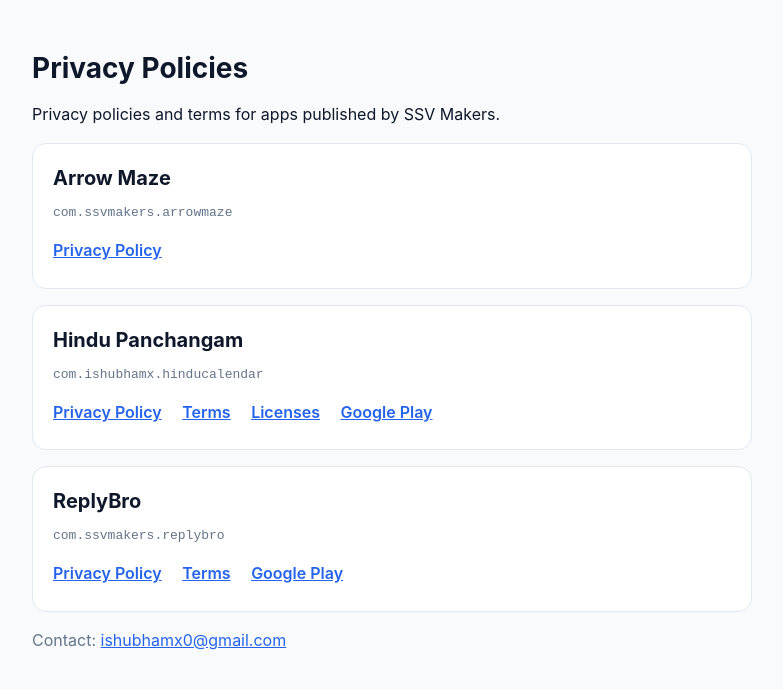
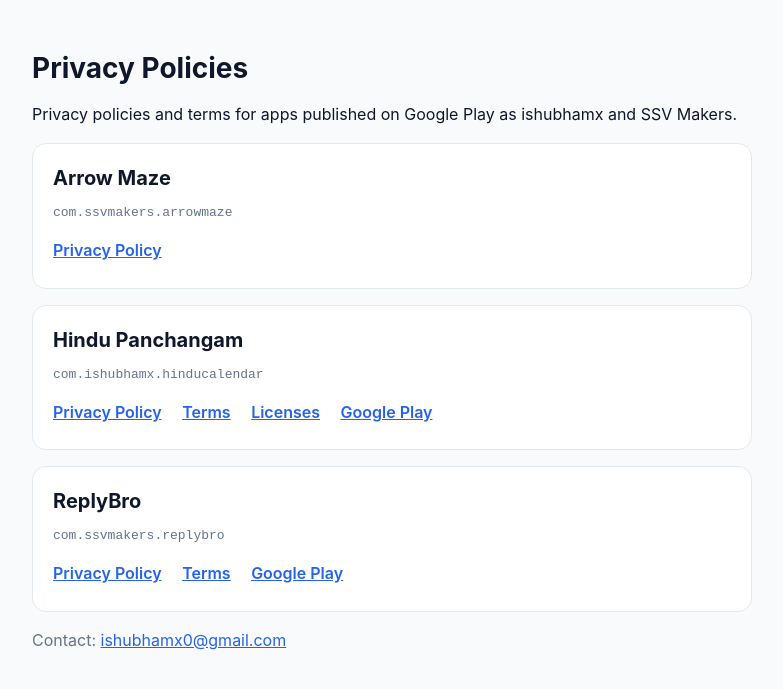
Before and after one commit to ishubhamx/ishubhamx.github.io, a Jekyll site: the page built from index.html, in a window 1280 px wide. Shown: the top 689 px of the page, without its empty margins (248-1031 px from the left). Built offline with Jekyll 4.4.1, drawn with Linux system fonts in a browser that asks for light colours.

Commit message:
Home page: name both Play developer accounts
Hindu Panchangam is published as ishubhamx, not SSV Makers.

Amp-Thread-ID: https://ampcode.com/threads/T-01a185ea-3de9-77bd-9c58-2008b74ded27
Co-authored-by: Angela <shubham75v66@gmail.com>

```diff
--- a/index.html
+++ b/index.html
@@ -3,7 +3,7 @@
 title: Privacy Policies
 ---
 {%- comment -%} Directory of every app in _apps/ with links to its legal pages. {%- endcomment -%}
-<p>Privacy policies and terms for apps published by {{ site.developer }}.</p>
+<p>Privacy policies and terms for apps published on Google Play as ishubhamx and SSV Makers.</p>
 
 {% for app in site.apps %}
 <section class="app">
```
